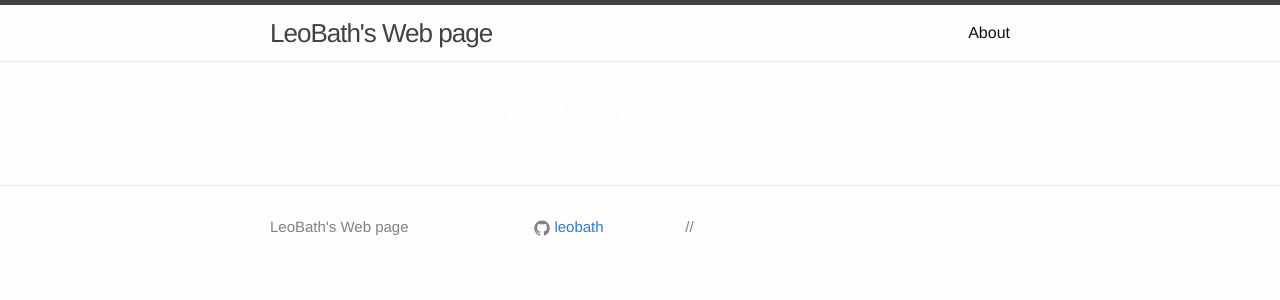
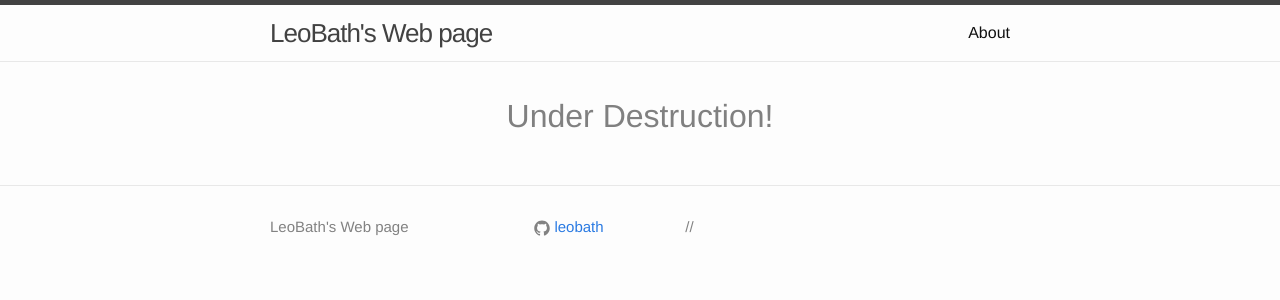
Before and after one commit to leobath/leobath.github.io, a Jekyll site: the page built from index.html, in a window 1280 px wide. Shown: the top 300 px of the page. Built offline with Jekyll 4.4.1, drawn with Linux system fonts in a browser that asks for light colours.

Commit message:
Update index.html

```diff
--- a/index.html
+++ b/index.html
@@ -1,7 +1,7 @@
 ---
 layout: default
 ---
-<h1 style="text-align: center; color: #fff;">Under Destruction!</h1>
+<h1 style="text-align: center; color: #808080;">Under Destruction!</h1>
 <!--
 <div class="home">
 <h1>Under Destruction!</h1>
```
